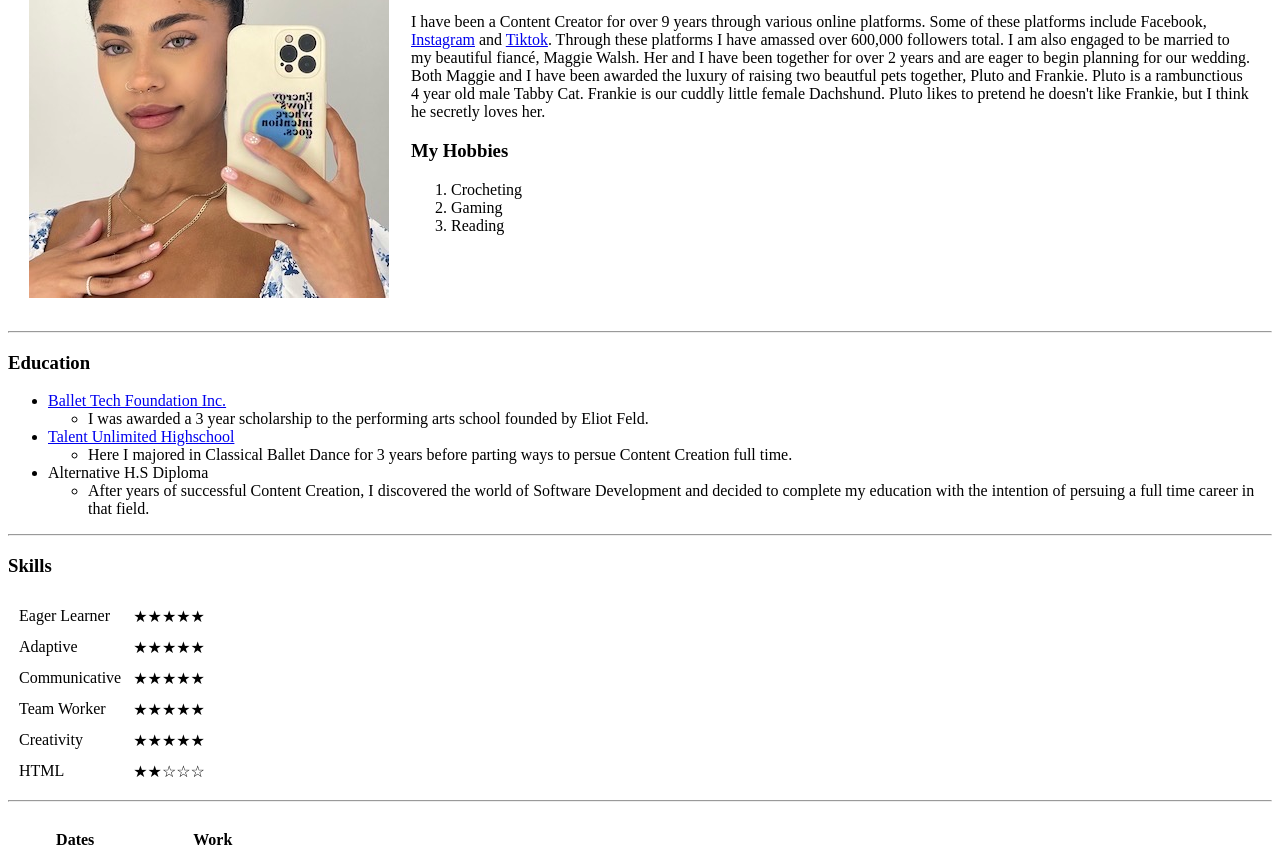
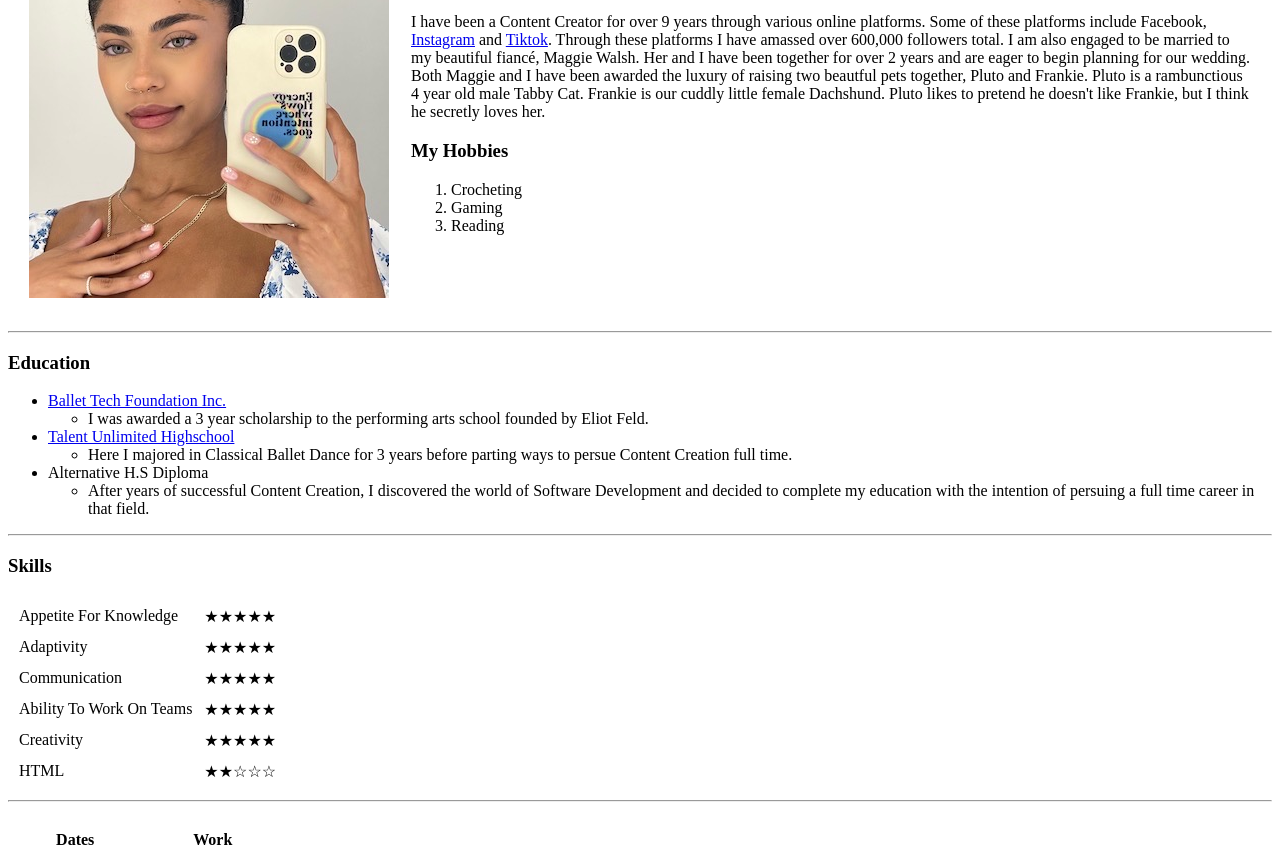
Before and after one commit to VenusMarquez/cv, a plain HTML site: page index.html in a window 1280 px wide. Shown: the part 181-1048 px from the top of the page. Drawn offline with Linux system fonts and the light colour scheme.

Commit message:
Edited Skills
initially worded incorrectly

```diff
--- a/index.html
+++ b/index.html
@@ -64,19 +64,19 @@
   <h3>Skills</h3>
   <table cellspacing="10">
     <tr>
-      <td>Eager Learner</td>
+      <td>Appetite For Knowledge</td>
       <td>★★★★★</td>
     </tr>
     <tr>
-      <td>Adaptive</td>
+      <td>Adaptivity</td>
       <td>★★★★★</td>
     </tr>
     <tr>
-      <td>Communicative</td>
+      <td>Communication</td>
       <td>★★★★★</td>
     </tr>
     <tr>
-      <td>Team Worker</td>
+      <td>Ability To Work On Teams</td>
       <td>★★★★★</td>
     </tr>
     <tr>
```
